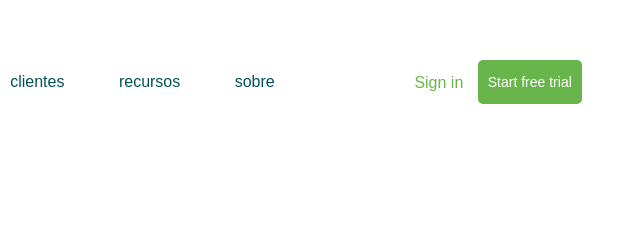
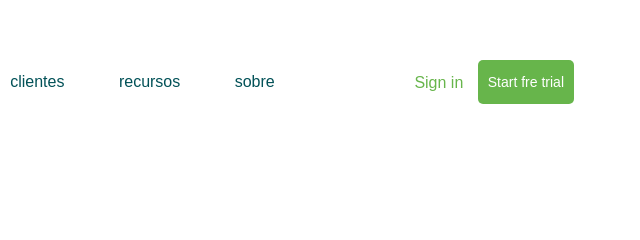
Before and after one commit to josemanuelbarreintos/matcha, a plain HTML site: page index.html in a window 1280 px wide. Shown: the top 240 px of the page, 640-1280 px from the left. Drawn offline with Linux system fonts and the light colour scheme.

Commit message:
texto modifcacion

```diff
--- a/index.html
+++ b/index.html
@@ -92,8 +92,8 @@
             <a>
                 Sign in
             </a>
-            <button class="buttonn"type="submit"  href="https://google.com/">
-                Start free trial
+            <button class="buttonn"type="submit" href="https://google.com/">
+                Start fre trial
             </button>
         </div>
     </header>
```
